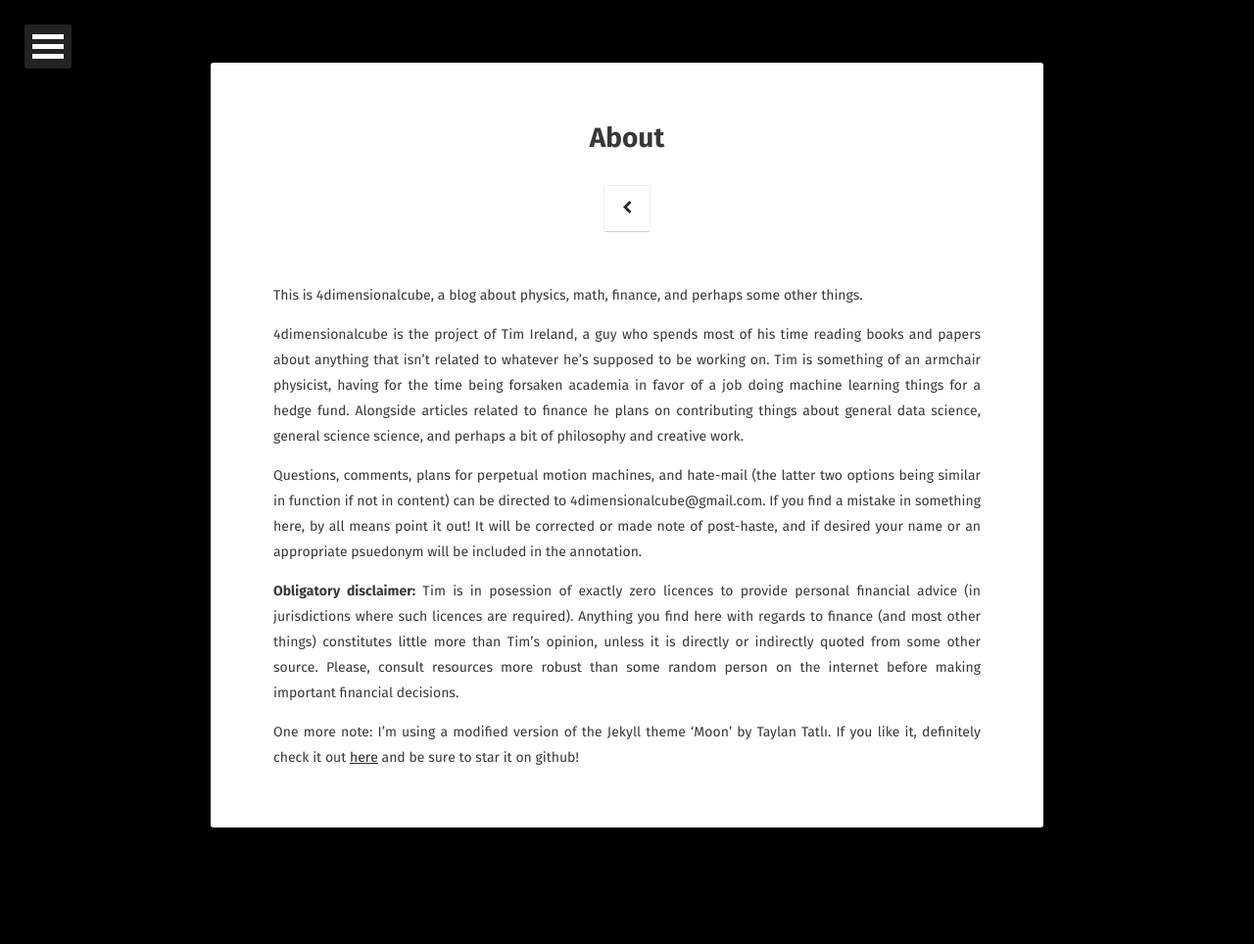
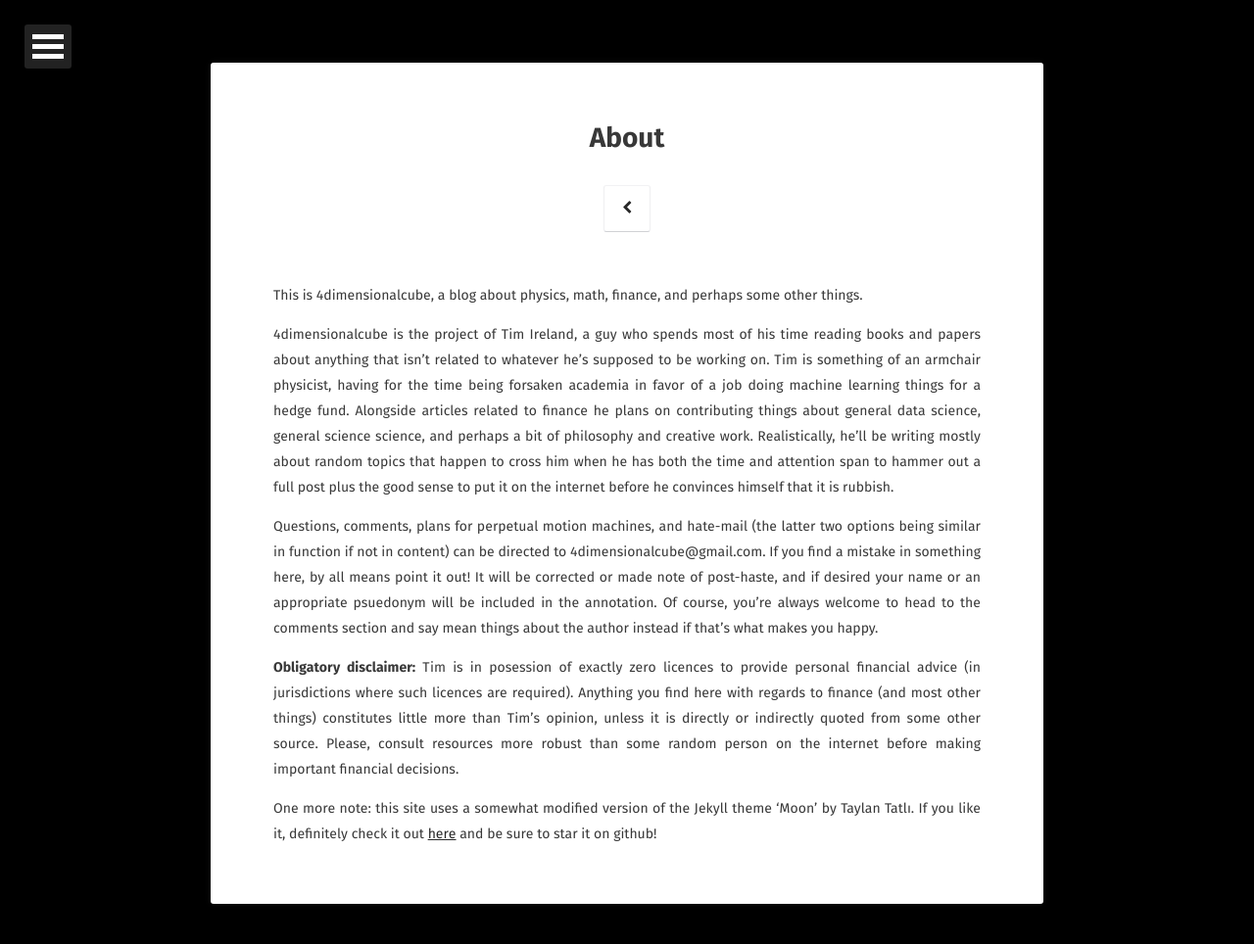
Before and after one commit to 4dimensionalcube/4dimensionalcube.github.io, a Jekyll site: the page built from about/index.md, in a window 1280 px wide. Shown: the whole page at 98% size. Built offline with Jekyll 4.4.1, drawn with Linux system fonts in a browser that asks for light colours; some web fonts are replaced.

Commit message:
updated about page, self deprecation++

```diff
--- a/about/index.md
+++ b/about/index.md
@@ -6,10 +6,10 @@ comments: false
 
 This is 4dimensionalcube, a blog about physics, math, finance, and perhaps some other things.
 
-4dimensionalcube is the project of Tim Ireland, a guy who spends most of his time reading books and papers about anything that isn't related to whatever he's supposed to be working on. Tim is something of an armchair physicist, having for the time being forsaken academia in favor of a job doing machine learning things for a hedge fund. Alongside articles related to finance he plans on contributing things about general data science, general science science, and perhaps a bit of philosophy and creative work.
+4dimensionalcube is the project of Tim Ireland, a guy who spends most of his time reading books and papers about anything that isn't related to whatever he's supposed to be working on. Tim is something of an armchair physicist, having for the time being forsaken academia in favor of a job doing machine learning things for a hedge fund. Alongside articles related to finance he plans on contributing things about general data science, general science science, and perhaps a bit of philosophy and creative work. Realistically, he'll be writing mostly about random topics that happen to cross him when he has both the time and attention span to hammer out a full post plus the good sense to put it on the internet before he convinces himself that it is rubbish.
 
-Questions, comments, plans for perpetual motion machines, and hate-mail (the latter two options being similar in function if not in content) can be directed to 4dimensionalcube@gmail.com. If you find a mistake in something here, by all means point it out! It will be corrected or made note of post-haste, and if desired your name or an appropriate psuedonym will be included in the annotation.
+Questions, comments, plans for perpetual motion machines, and hate-mail (the latter two options being similar in function if not in content) can be directed to 4dimensionalcube@gmail.com. If you find a mistake in something here, by all means point it out! It will be corrected or made note of post-haste, and if desired your name or an appropriate psuedonym will be included in the annotation. Of course, you're always welcome to head to the comments section and say mean things about the author instead if that's what makes you happy.
 
 **Obligatory disclaimer:** Tim is in posession of exactly zero licences to provide personal financial advice (in jurisdictions where such licences are required). Anything you find here with regards to finance (and most other things) constitutes little more than Tim's opinion, unless it is directly or indirectly quoted from some other source. Please, consult resources more robust than some random person on the internet before making important financial decisions.
 
-One more note: I'm using a modified version of the Jekyll theme 'Moon' by Taylan Tatlı. If you like it, definitely check it out [here](http://taylantatli.github.io/Moon/) and be sure to star it on github!
+One more note: this site uses a somewhat modified version of the Jekyll theme 'Moon' by Taylan Tatlı. If you like it, definitely check it out [here](http://taylantatli.github.io/Moon/) and be sure to star it on github!
```
